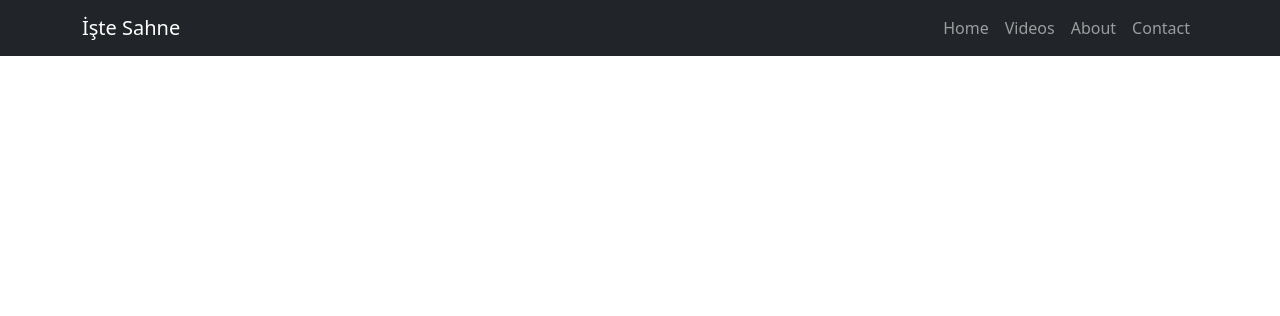
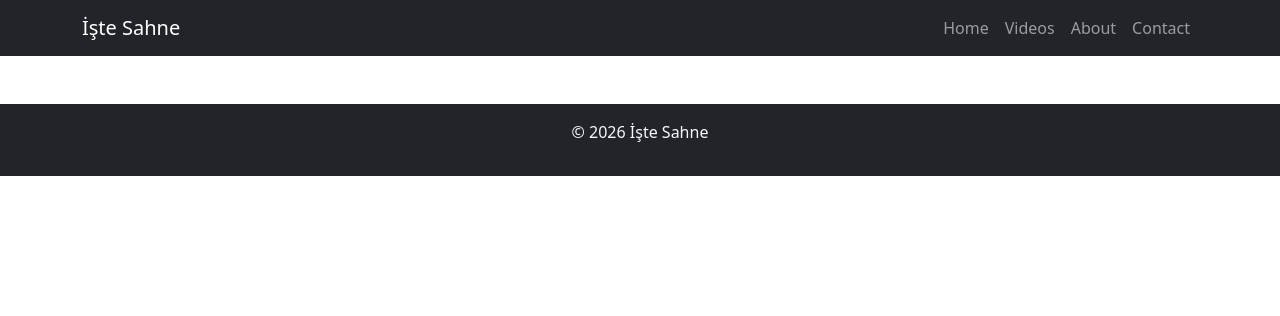
Before and after one commit to canugurfst/istesahne, a Django app: template templates/base.html in a window 1280 px wide. Shown: the top 316 px of the page. Run offline with Django 5.2, Linux system fonts and the light colour scheme; the template is opened without the code that fills it, so the values that code supplies are empty.

Commit message:
Final MVP before deployment

```diff
--- a/templates/base.html
+++ b/templates/base.html
@@ -29,6 +29,8 @@
             {% block body %}
             {% endblock %}
         </div>
-
+        <footer class="bg-dark text-light text-center py-3 mt-5">
+            <p>© 2026 İşte Sahne</p>
+        </footer>
     </body>
 </html>
```
